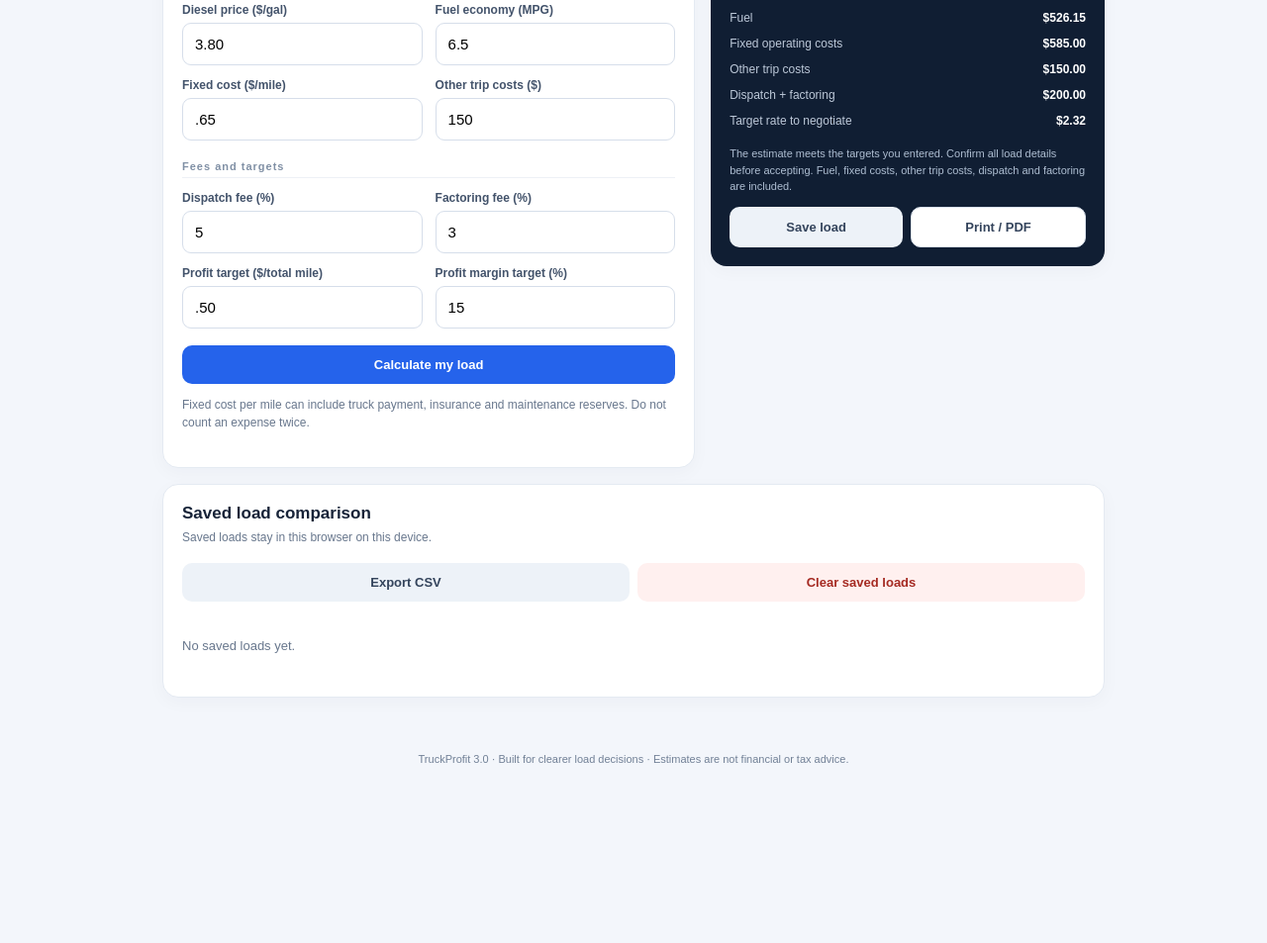
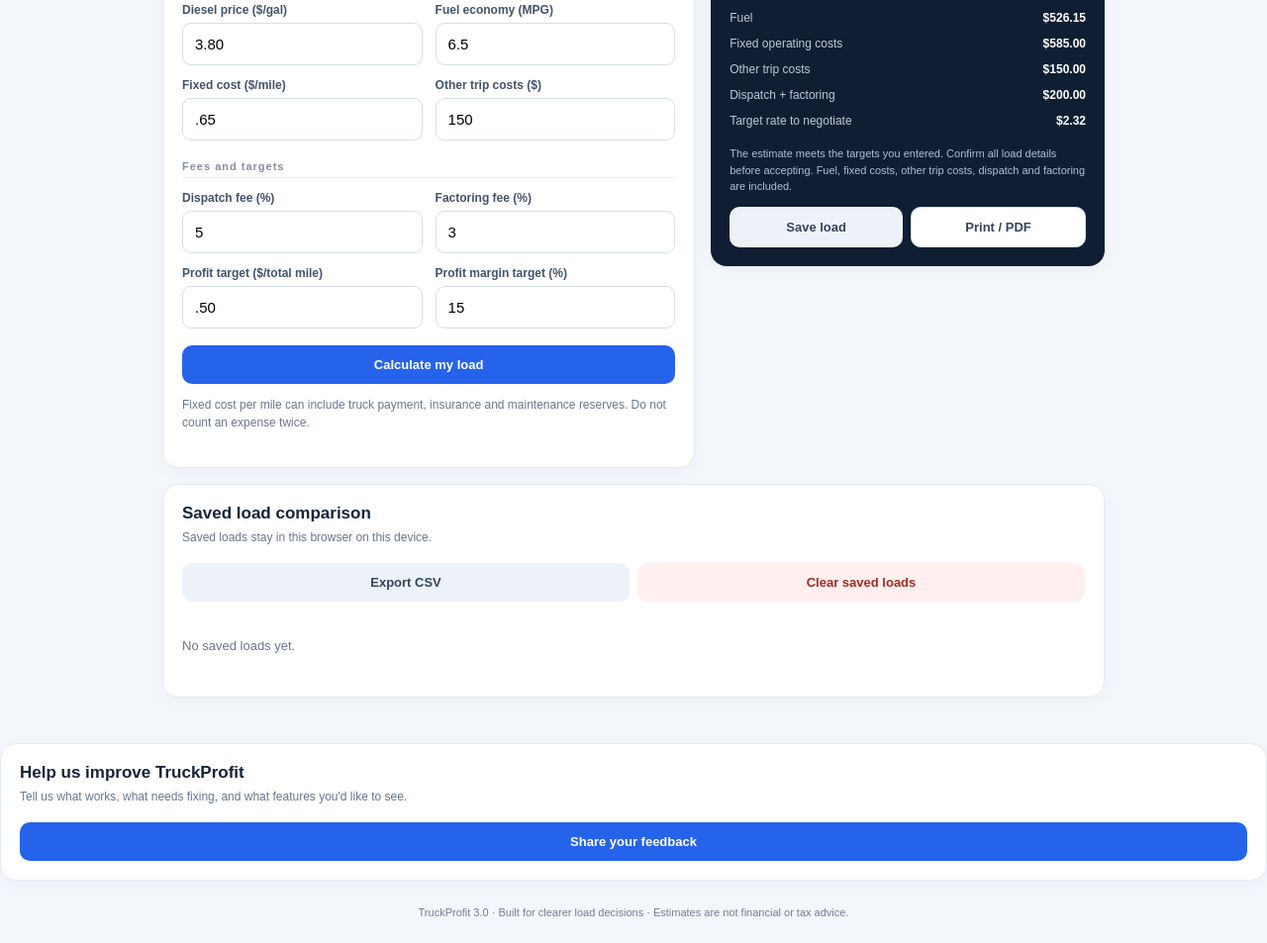
Before and after one commit to Mfouadi-ctrl/truckprofit-calculator, a plain HTML site: page index.html in a window 1280 px wide. Shown: the part 545-1498 px from the top of the page at 99% size. Before the commit the page ends 1343 px from the top, so only its background shows below. Drawn offline with Linux system fonts and the light colour scheme.

Commit message:
Add customer feedback form

```diff
--- a/index.html
+++ b/index.html
@@ -125,7 +125,11 @@ th{color:#64748b;font-size:11px}
 <div class="tablewrap" id="savedWrap"><p class="empty">No saved loads yet.</p></div>
 </section>
 </main>
-<div class="footnote">TruckProfit 3.0 · Built for clearer load decisions · Estimates are not financial or tax advice.</div>
+<section class="card">
+<h2>Help us improve TruckProfit</h2>
+<p class="hint">Tell us what works, what needs fixing, and what features you'd like to see.</p>
+<a href="https://docs.google.com/forms/d/e/1FAIpQLSd5TmroP35RTowLteBldEabIOSqc2kPcSZdboIeifgR-z_Fag/viewform" target="_blank" rel="noopener noreferrer" class="btn primary" style="display:block;text-align:center;text-decoration:none">Share your feedback</a>
+</section> <div class="footnote">TruckProfit 3.0 · Built for clearer load decisions · Estimates are not financial or tax advice.</div>
 <script>
 const $=id=>document.getElementById(id);
 let current=null;
```
